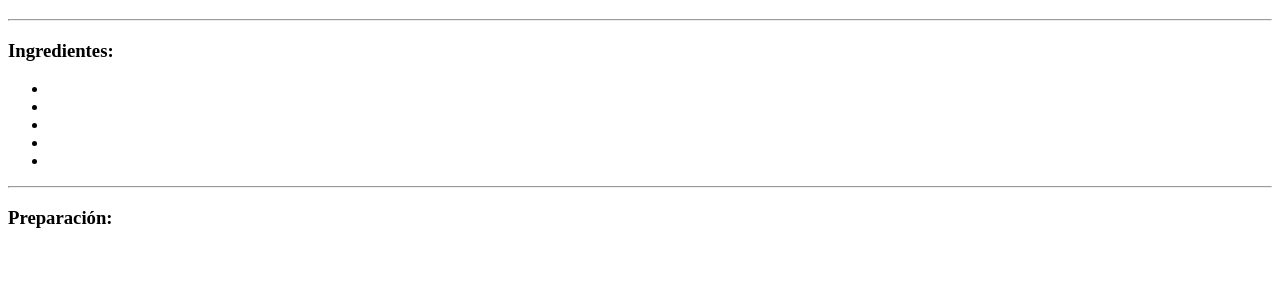
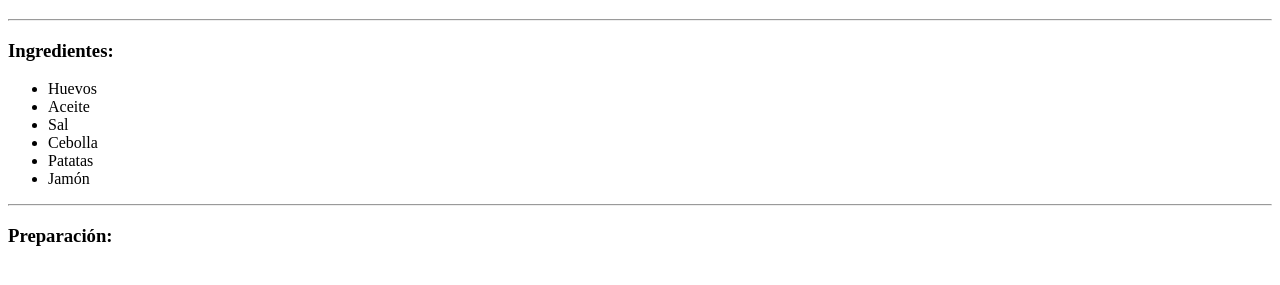
Before and after one commit to LorenzoBellido/LorenzoBellido.github.io, a plain HTML site: page tortilla.html in a window 1280 px wide. Shown: the part 61-346 px from the top of the page. Drawn offline with Linux system fonts and the light colour scheme.

Commit message:
Update tortilla.html

```diff
--- a/tortilla.html
+++ b/tortilla.html
@@ -10,11 +10,12 @@
 	<hr>
 	<h3>Ingredientes:</h3>
 	<ul>
-		<li></li>
-		<li></li>
-		<li></li>
-		<li></li>
-		<li></li>
+		<li>Huevos</li>
+		<li>Aceite</li>
+		<li>Sal</li>
+		<li>Cebolla</li>
+		<li>Patatas</li>
+		<li>Jamón</li>
 	</ul>
 	<hr>
 	<h3>Preparación:</h3>
```
